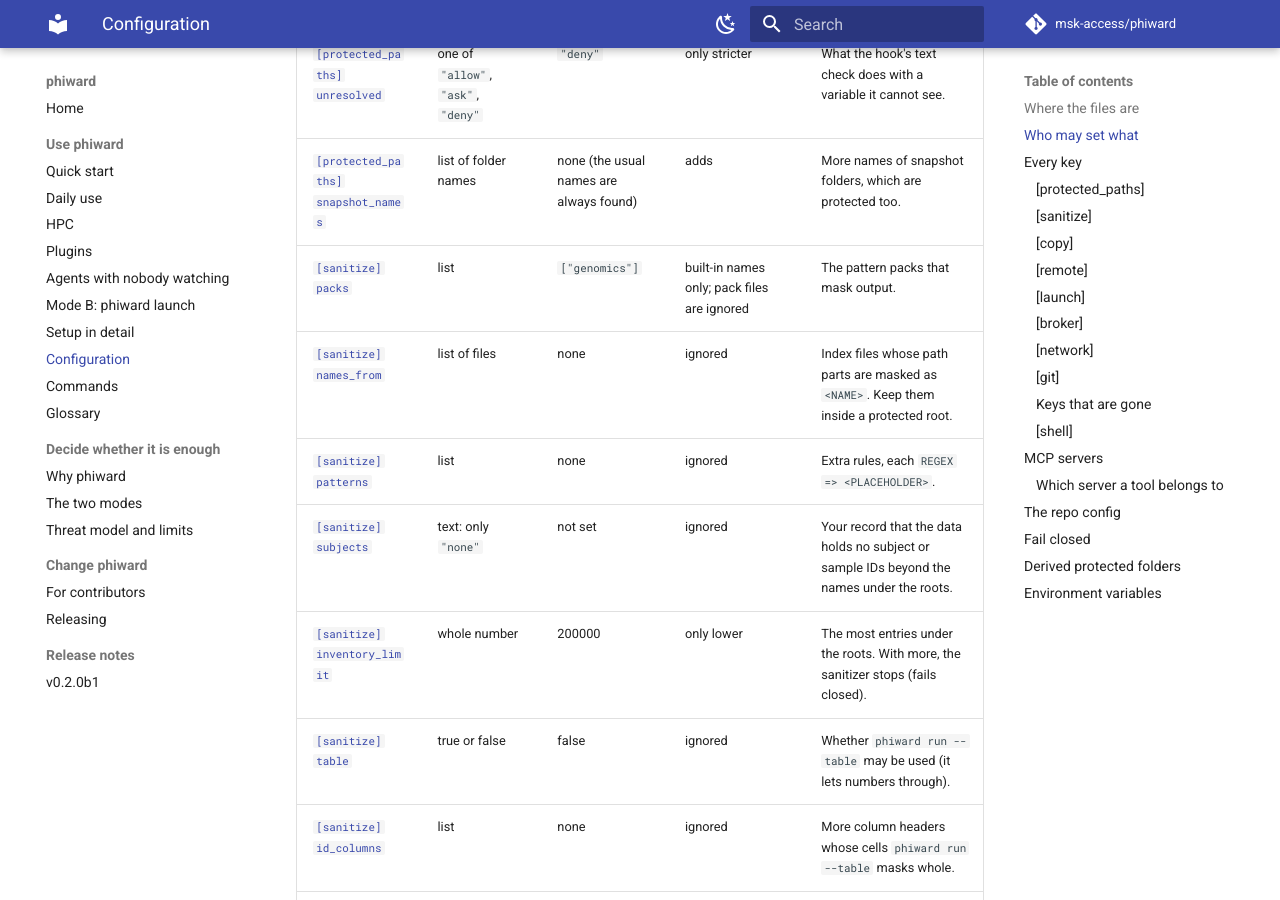
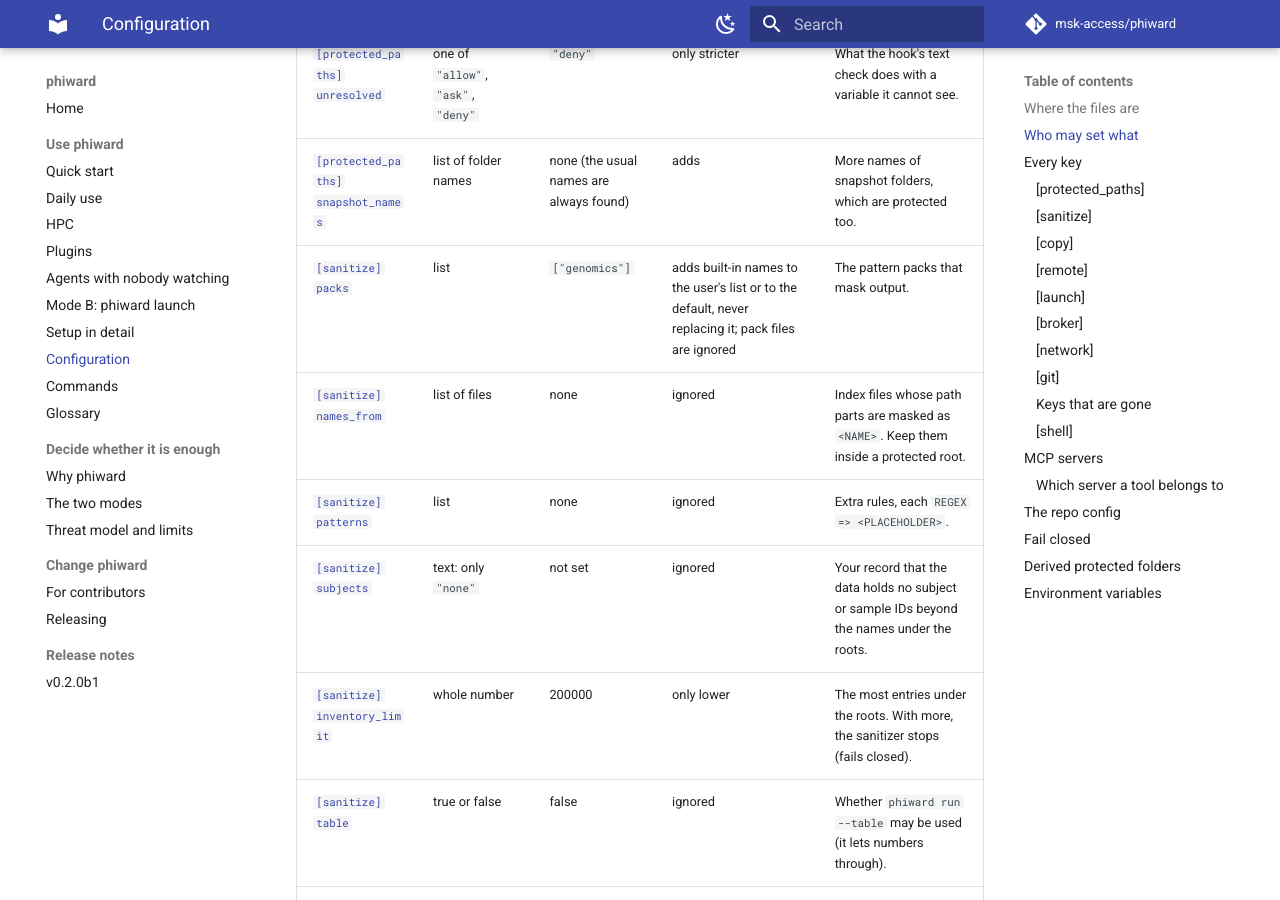
Before and after one commit to msk-access/phiward, an MkDocs documentation site: the page built from docs/configuration.md, in a window 1280 px wide and 900 px high, scrolled down 1528 px. Built offline with MkDocs 1.6.1 and Material for MkDocs 9.7.7, drawn with Linux system fonts in a browser that asks for light colours; comment, search, counter and statistics services are not loaded; the version menu is left out; some of the changed text lies outside the part shown.

Commit message:
docs(config): the safe sample opens no host; a project's packs add to the user's or the default, never replace them

```diff
--- a/docs/configuration.md
+++ b/docs/configuration.md
@@ -39,7 +39,7 @@ what a repo config may do with it. Each key links to its section below.
 | [`[protected_paths] patterns`](#protected_paths) | list of globs | none | adds | Protected places that are spread out. Prefer roots. |
 | [`[protected_paths] unresolved`](#protected_paths) | one of `"allow"`, `"ask"`, `"deny"` | `"deny"` | only stricter | What the hook's text check does with a variable it cannot see. |
 | [`[protected_paths] snapshot_names`](#protected_paths) | list of folder names | none (the usual names are always found) | adds | More names of snapshot folders, which are protected too. |
-| [`[sanitize] packs`](#sanitize) | list | `["genomics"]` | built-in names only; pack files are ignored | The pattern packs that mask output. |
+| [`[sanitize] packs`](#sanitize) | list | `["genomics"]` | adds built-in names to the user's list or to the default, never replacing it; pack files are ignored | The pattern packs that mask output. |
 | [`[sanitize] names_from`](#sanitize) | list of files | none | ignored | Index files whose path parts are masked as `<NAME>`. Keep them inside a protected root. |
 | [`[sanitize] patterns`](#sanitize) | list | none | ignored | Extra rules, each `REGEX => <PLACEHOLDER>`. |
 | [`[sanitize] subjects`](#sanitize) | text: only `"none"` | not set | ignored | Your record that the data holds no subject or sample IDs beyond the names under the roots. |
```
Also changed, not shown: other parts of docs/configuration.md (+1 -1 lines).
